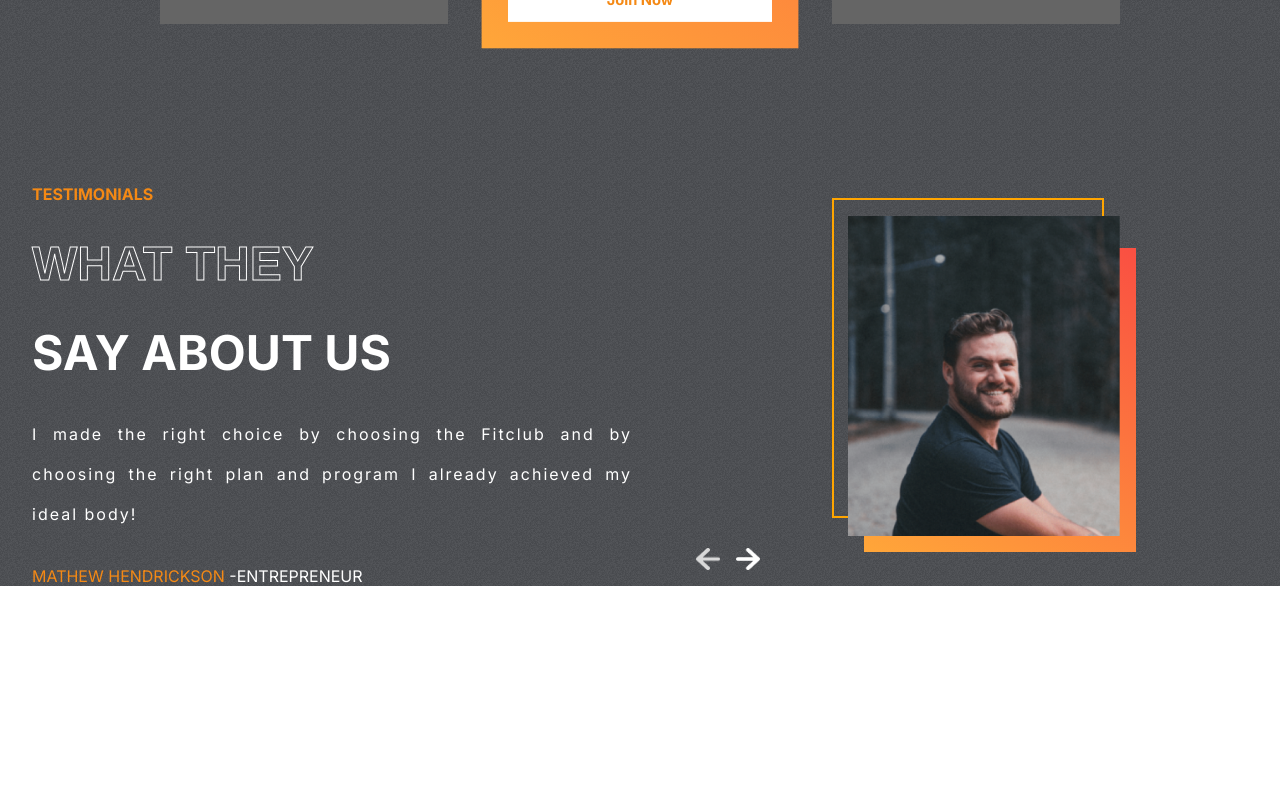
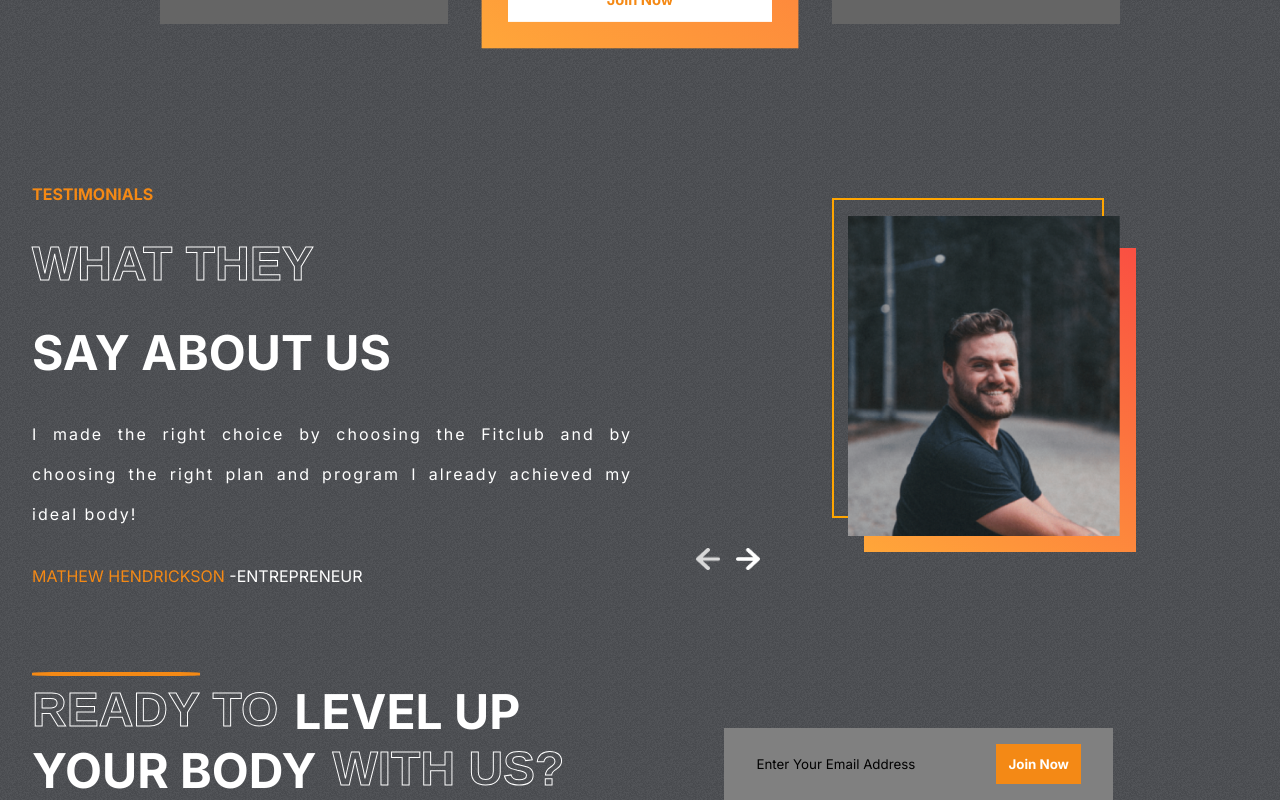
Before and after one commit to Abdullah2000Habib/React_Project05, a React (Create React App) app: page / in a window 1280 px wide. Shown: the part 2477-3277 px from the top of the page. Before the commit the page ends 3063 px from the top, so only its background shows below. Built offline with nearby package versions, Linux system fonts and the light colour scheme.

Commit message:
Join Us Component

```diff
--- a/package.json
+++ b/package.json
@@ -3,6 +3,7 @@
   "version": "0.1.0",
   "private": true,
   "dependencies": {
+    "@emailjs/browser": "^3.10.0",
     "@emotion/react": "^11.10.5",
     "@emotion/styled": "^11.10.5",
     "@formkit/auto-animate": "^1.0.0-beta.5",
--- a/src/components/Home.jsx
+++ b/src/components/Home.jsx
@@ -1,5 +1,6 @@
 import React from 'react';
 import Hero from './Hero/Hero';
+import Join from './Join/Join';
 import Plans from './Plans/Plans';
 import Program from './Program/Program';
 import Reasons from './Reasons/Reasons';
@@ -13,6 +14,7 @@ return (
         <Reasons />
         <Plans />
         <Testimonials />
+        <Join />
     </>
 )
 }
--- /dev/null
+++ b/src/components/Join/Join.jsx
@@ -0,0 +1,39 @@
+import emailjs from '@emailjs/browser';
+import React, { useRef } from 'react';
+import style from "./style.module.css";
+export default function Join() {
+  const form = useRef();
+  const sendEmail = (e) => {
+    e.preventDefault();
+    emailjs.sendForm('service_tyr6d4j', 'template_5qqzx65', form.current, 'kWCsFxmPs2j71bY0J')
+      .then((result) => {
+          console.log(result.text);
+      }, (error) => {
+          console.log(error.text);
+      });
+  };
+
+return (
+  <>
+      <div className={style.join} id="join-us">
+        <div className={style.left}>
+          <hr/>
+          <div>
+            <span className='storke-text'>READY TO</span>
+            <span>LEVEL UP</span>
+          </div>
+          <div>
+            <span>YOUR BODY</span>
+            <span className='storke-text'>WITH US?</span>
+          </div>
+        </div>
+        <div className={style.right}>
+          <form  ref={form} className={style.emailContainer} onSubmit={sendEmail}>
+            <input type='email' name="user_email" placeholder='Enter Your Email Address' />
+            <button className={`btn ${style.btnJ}`}>Join Now</button>
+          </form>
+        </div>
+      </div>
+  </>
+)
+}
--- /dev/null
+++ b/src/components/Join/index.jsx
@@ -0,0 +1 @@
+export { defualt } from "./Join";
--- /dev/null
+++ b/src/components/Join/style.module.css
@@ -0,0 +1,57 @@
+.join {
+    display: flex;
+    padding: 0 2rem;
+    gap: 10rem;
+}
+
+.left {
+    color: white;
+    font-size: 3rem;
+    font-weight: bold;
+    text-transform: uppercase;
+    position: relative;
+}
+
+.left>hr {
+    position: absolute;
+    width: 10.5rem;
+    border: 2px solid var(--orange);
+    border-radius: 20%;
+    margin: -10px 0;
+}
+
+.left>div {
+    display: flex;
+    gap: 1rem;
+}
+
+.right {
+    display: flex;
+    justify-content: center;
+    align-items: flex-end;
+}
+
+.emailContainer {
+    display: flex;
+    gap: 3rem;
+    background-color: gray;
+    padding: 1rem 2rem;
+
+}
+
+.emailContainer>input {
+    background-color: transparent;
+    border: none;
+    outline: none;
+    color: var(--lightgrayz);
+
+}
+
+::placeholder {
+    color: var(--lightgrayz);
+}
+
+.btnJ {
+    background-color: var(--orange) !important;
+    color: white;
+}
```
Also changed, not shown: 1 other file (tests, documents, lock files or other folders).
